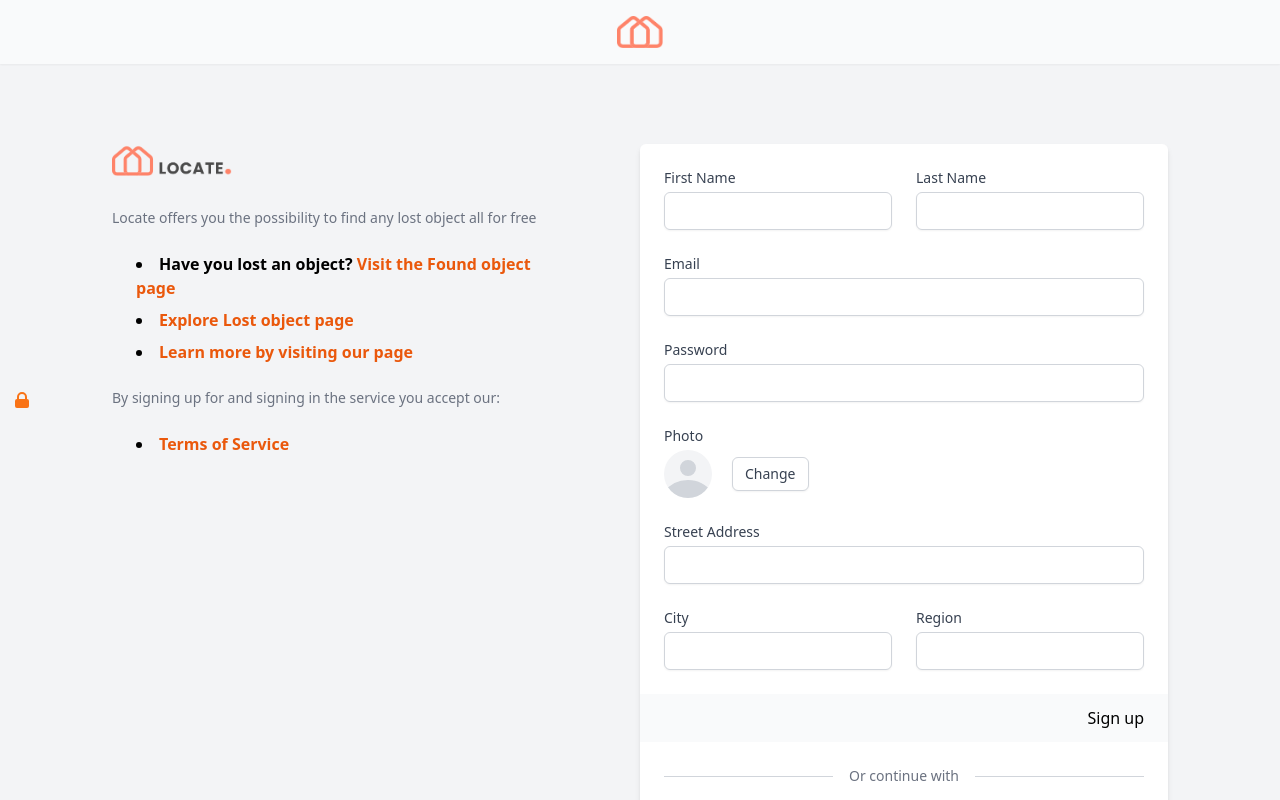
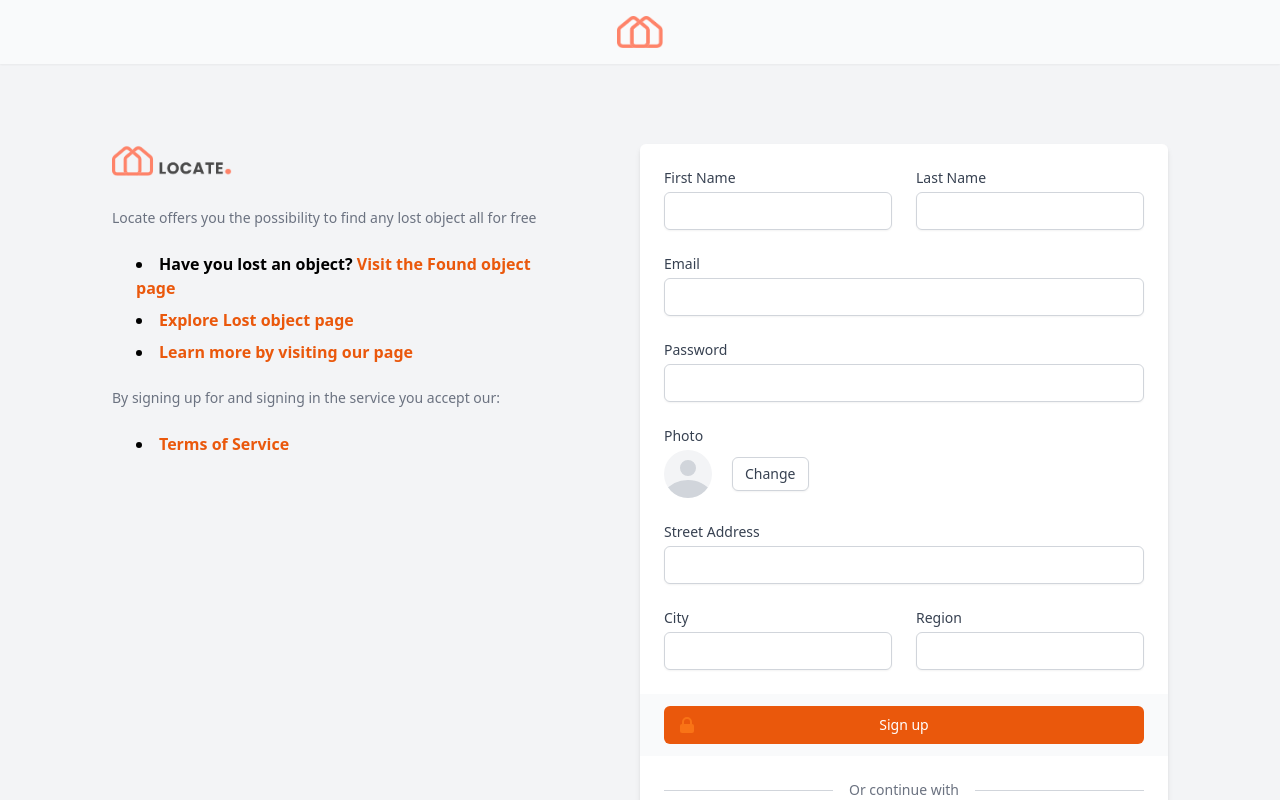
Before and after one commit to tchassijordan/locate-lost-objects-app, a React (Create React App) app in the folder locate-frontend/: page /sign_up in a window 1280 px wide. Shown: the top 800 px of the page. Built offline with nearby package versions, Linux system fonts and the light colour scheme; no server answers.

Commit message:
feat(style): add primary color to tailwind config

```diff
--- a/locate-frontend/src/pages/SignIn.tsx
+++ b/locate-frontend/src/pages/SignIn.tsx
@@ -61,7 +61,7 @@ export default function SignIn() {
             <p className='mt-2 text-center text-sm text-gray-600'>
               Or{' '}
               <Link
-                className='font-medium text-orange-600 hover:text-orange-500'
+                className='font-medium text-primary hover:text-orange-500'
                 to='/sign_up'>
                 create a new account
               </Link>
@@ -117,7 +117,7 @@ export default function SignIn() {
                     id='remember-me'
                     name='remember-me'
                     type='checkbox'
-                    className='h-4 w-4 text-orange-600 focus:ring-orange-500 border-gray-300 rounded'
+                    className='h-4 w-4 text-primary focus:ring-orange-500 border-gray-300 rounded'
                   />
                   <label
                     htmlFor='remember-me'
@@ -129,7 +129,7 @@ export default function SignIn() {
                 <div className='text-sm'>
                   <Link
                     to='#'
-                    className='font-medium text-orange-600 hover:text-orange-500'>
+                    className='font-medium text-primary hover:text-orange-500'>
                     Forgot your password?
                   </Link>
                 </div>
--- a/locate-frontend/src/pages/SignUp.tsx
+++ b/locate-frontend/src/pages/SignUp.tsx
@@ -63,18 +63,18 @@ export default function SignUp() {
               Have you lost an object?{" "}
               <Link
                 to=""
-                className="text-orange-600 hover:text-orange-700 text-base"
+                className="text-primary hover:text-orange-700 text-base"
               >
                 Visit the Found object page
               </Link>
             </li>
             <li className="text-base font-bold flex-shrink">
-              <Link to="" className="text-orange-600 hover:text-orange-700">
+              <Link to="" className="text-primary hover:text-orange-700">
                 Explore Lost object page
               </Link>
             </li>
             <li className="text-base font-bold flex-shrink">
-              <Link to="" className="text-orange-600 hover:text-orange-700">
+              <Link to="" className="text-primary hover:text-orange-700">
                 Learn more by visiting our page
               </Link>
             </li>
@@ -86,7 +86,7 @@ export default function SignUp() {
             <li className="flex-shrink text-base">
               <Link
                 to=""
-                className="font-bold text-orange-600 hover:text-orange-700 "
+                className="font-bold text-primary hover:text-orange-700 "
               >
                 Terms of Service
               </Link>
@@ -202,6 +202,7 @@ export default function SignUp() {
                       aria-hidden="true"
                     />
                   }
+                  primary
                 />
               </div>
 
--- a/locate-frontend/tailwind.config.js
+++ b/locate-frontend/tailwind.config.js
@@ -1,13 +1,17 @@
 module.exports = {
-  content: ["./src/**/*.{html,ts,tsx}"],
+  content: ['./src/**/*.{html,ts,tsx}'],
   theme: {
     extend: {
       font: {
-        'primary': 'Lato,  sans-serif'
+        primary: 'Lato,  sans-serif'
+      },
+      colors: {
+        primary: '#EA580C'
+      },
+      backgroundImage: {
+        'hero-pattern': "url('assets/hero-bg.jpg')"
       }
-    },
+    }
   },
-  plugins: [
-    require('@tailwindcss/forms'),
-  ],
-}
+  plugins: [require('@tailwindcss/forms')]
+};
```
